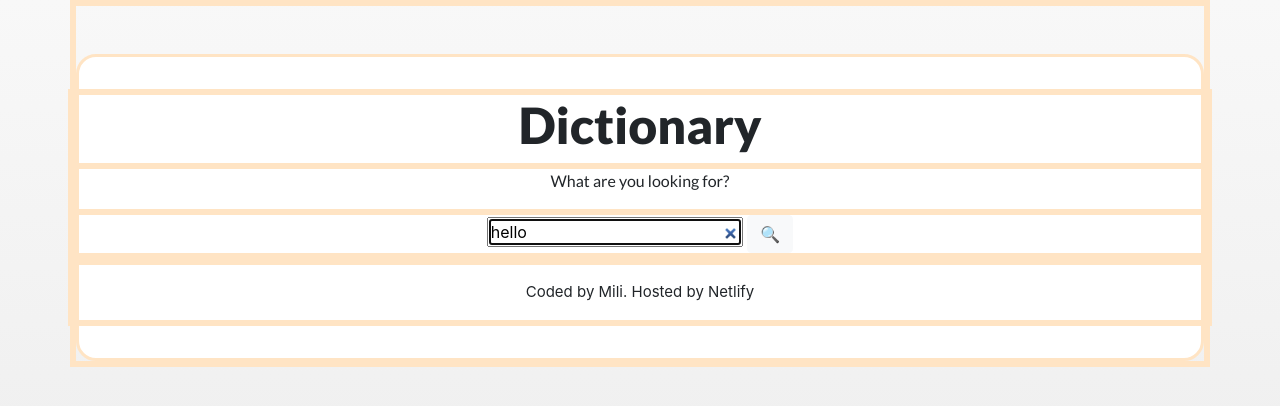
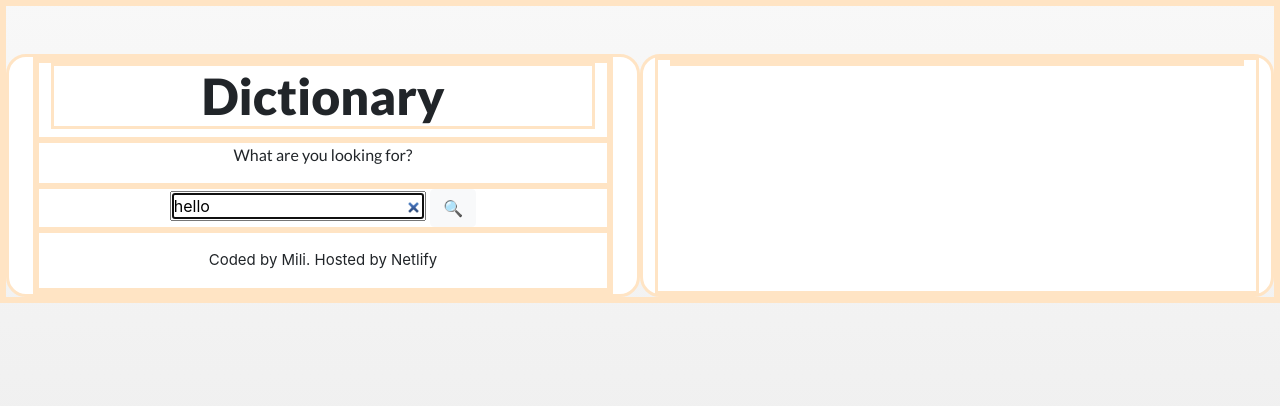
Before and after one commit to milicodes/dictionary-react-app, a React (Create React App) app: page / in a window 1280 px wide. Shown: the top 406 px of the page. Built offline with nearby package versions, Linux system fonts and the light colour scheme; no server answers.

Commit message:
Added containers for desktop version

```diff
--- a/src/Search.css
+++ b/src/Search.css
@@ -7,7 +7,6 @@ p.description {
 .main-container {
   background-color: #ffffff;
   border-radius: 20px;
-  padding: 2rem 0;
   margin-top: 3rem;
 }
 
--- a/src/Search.js
+++ b/src/Search.js
@@ -9,7 +9,6 @@ export default function Search(props) {
   let [results, setResults] = useState(null);
   let [loaded, setLoaded] = useState(false);
   let [photos, setPhotos] = useState(null);
-
 
   function handleDictionaryResponse(response) {
     setResults(response.data[0]);
@@ -32,9 +31,9 @@ export default function Search(props) {
     let pexelsApiKey =
       "563492ad6f917000010000017139843c0ff54232a308ef55d1da89ba";
     let pexelsApiUrl = `https://api.pexels.com/v1/search?query=${keyword}&per_page=3`;
-    let headers = {Authorization: `Bearer ${pexelsApiKey}`};
+    let headers = { Authorization: `Bearer ${pexelsApiKey}` };
     // axios call to the Pexels photos API
-    axios.get(pexelsApiUrl, {headers}).then(handlePexelsResponse);
+    axios.get(pexelsApiUrl, { headers }).then(handlePexelsResponse);
   }
 
   function handleSubmit(event) {
@@ -54,15 +53,16 @@ export default function Search(props) {
   if (loaded) {
     return (
       <div className="Search">
-        <div className="container bor">
+        <div className="container-fluid bor">
           <div className="row bor">
-            {/* Main Container (container - column) */}
-            <div className="col-12 d-flex justify-content-center main-container bor">
+            {/* Main Container Left (container - column) */}
+            <div className="col-6 d-flex justify-content-center main-container bor">
+              <div className="container">
                 <div className="row bor">
                   {/* Dictionary columns*/}
                   <div className="col-12 bor">
                     {/* Name*/}
-                  <h1 className="title">Dictionary</h1>
+                    <h1 className="title bor">Dictionary</h1>
                   </div>
                   {/* What are you looking for?*/}
                   <div className="col-12 bor">
@@ -83,19 +83,23 @@ export default function Search(props) {
                       </button>
                     </form>
                   </div>
-                {/* Results component*/}
-                <div className="col-6 bor">
-                  <Results results={results} />
-                </div>
-                {/* Photos component*/}
-                <div className="col-6 bor">
-                  <Photos photos={photos} />
-                </div>
                   {/* Credits*/}
                   <div className="col-12 bor">
                     <footer className="footer">
                       <p>Coded by Mili. Hosted by Netlify</p>
                     </footer>
+                  </div>
+                </div>
+              </div>
+            </div>
+            {/* Main Container right (container - column) */}
+            <div className="col-6 d-flex justify-content-center main-container bor">
+              <div className="container bor">
+                <div className="row bor">
+                  {/* Results component*/}
+                  <Results results={results} />
+                  {/* Photos component*/}
+                  <Photos photos={photos} />
                 </div>
               </div>
             </div>
```
Lines whose indentation alone changed are shown as unchanged.
